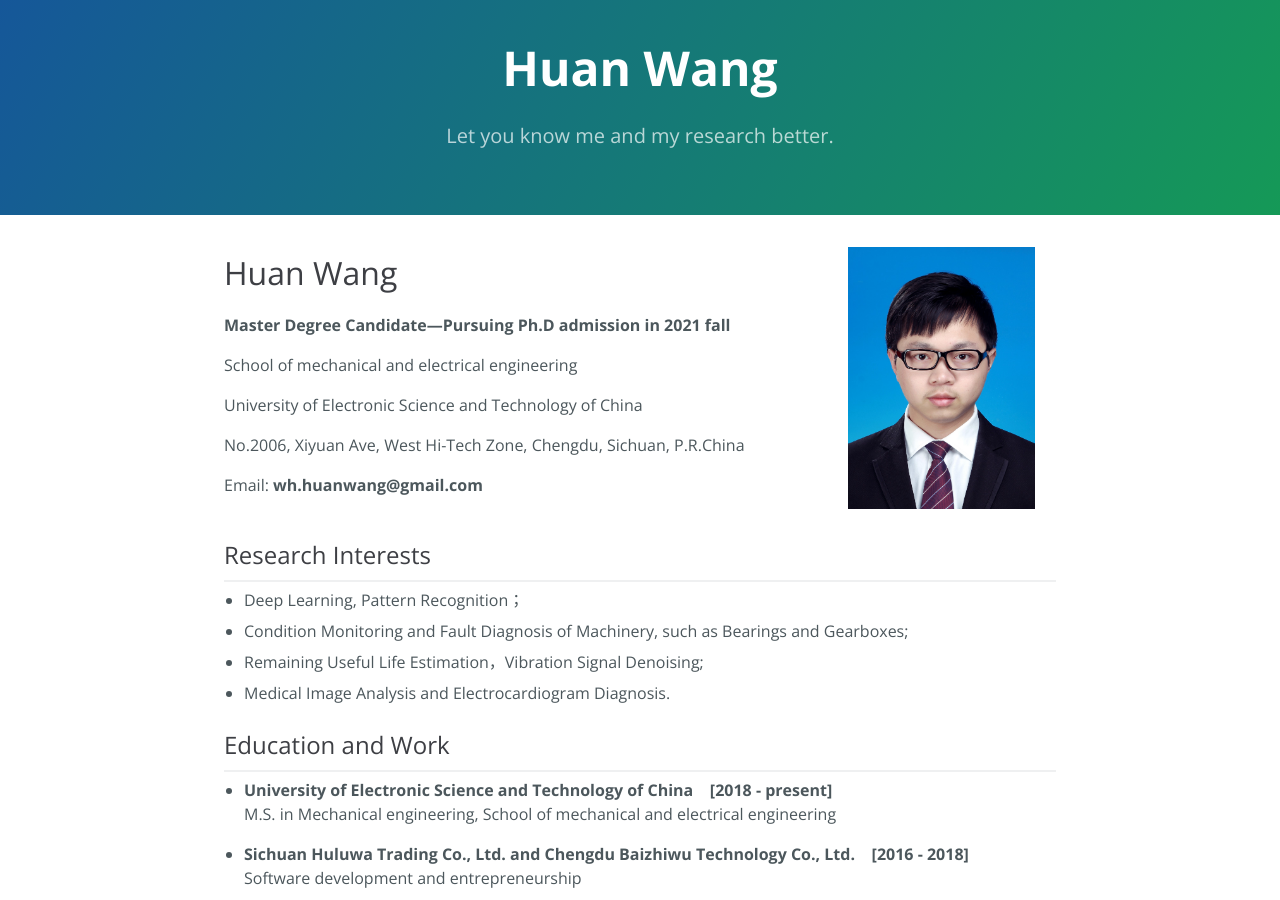
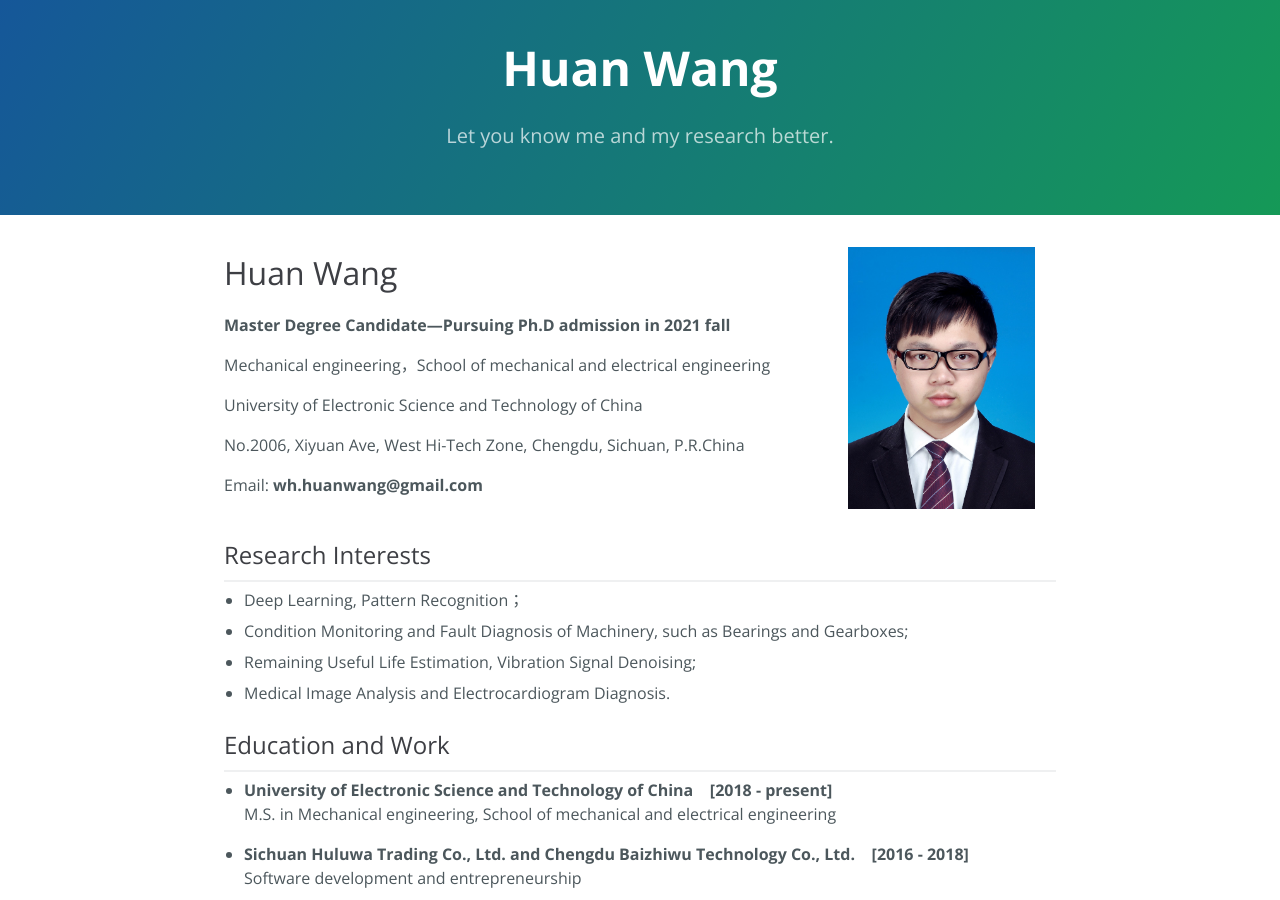
Before and after one commit to WH-HuanWang/WH-HuanWang.github.io, a Jekyll site: the page built from index.md, in a window 1280 px wide and 900 px high. Built offline with Jekyll 4.4.1, drawn with Linux system fonts in a browser that asks for light colours.

Commit message:
Update index.md

```diff
--- a/index.md
+++ b/index.md
@@ -9,7 +9,7 @@ description: Let you know me and my research better.
     <td width="75%">
       <h1>Huan Wang</h1>
       <p><b>Master Degree Candidate—Pursuing Ph.D admission in 2021 fall</b></p>
-      <p>School of mechanical and electrical engineering</p>
+      <p>Mechanical engineering，School of mechanical and electrical engineering</p>
       <p>University of Electronic Science and Technology of China</p>
       <p>No.2006, Xiyuan Ave, West Hi-Tech Zone, Chengdu, Sichuan, P.R.China</p>
       <p>Email: <b>wh.huanwang@gmail.com</b></p>
@@ -24,7 +24,7 @@ description: Let you know me and my research better.
 * * *
 * Deep Learning, Pattern Recognition；
 * Condition Monitoring and Fault Diagnosis of Machinery, such as Bearings and Gearboxes;
-* Remaining Useful Life Estimation，Vibration Signal Denoising;
+* Remaining Useful Life Estimation, Vibration Signal Denoising;
 * Medical Image Analysis and Electrocardiogram Diagnosis.
 
 ## Education and Work
```
